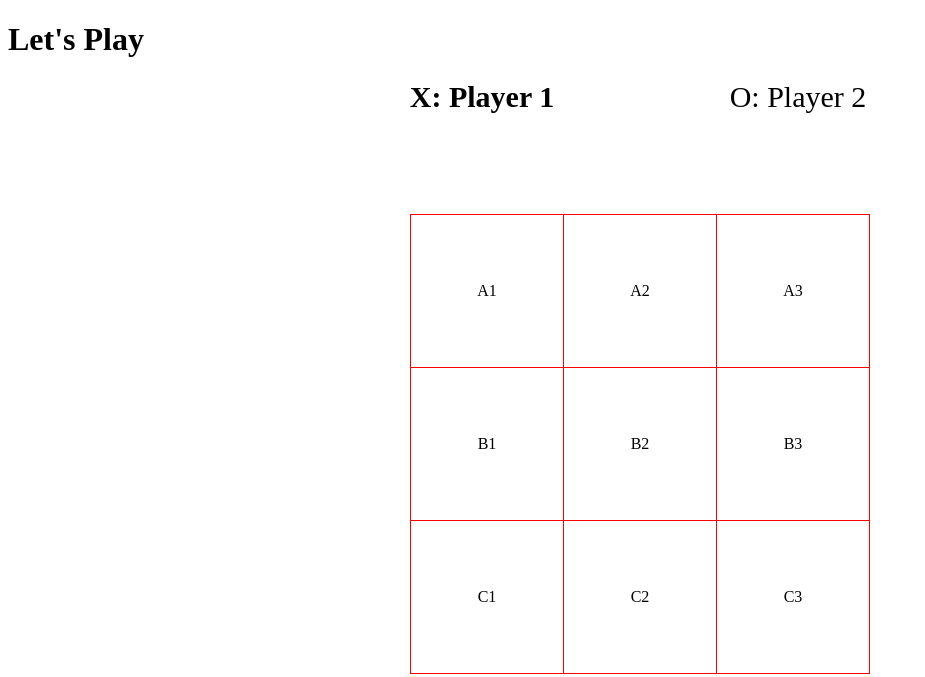
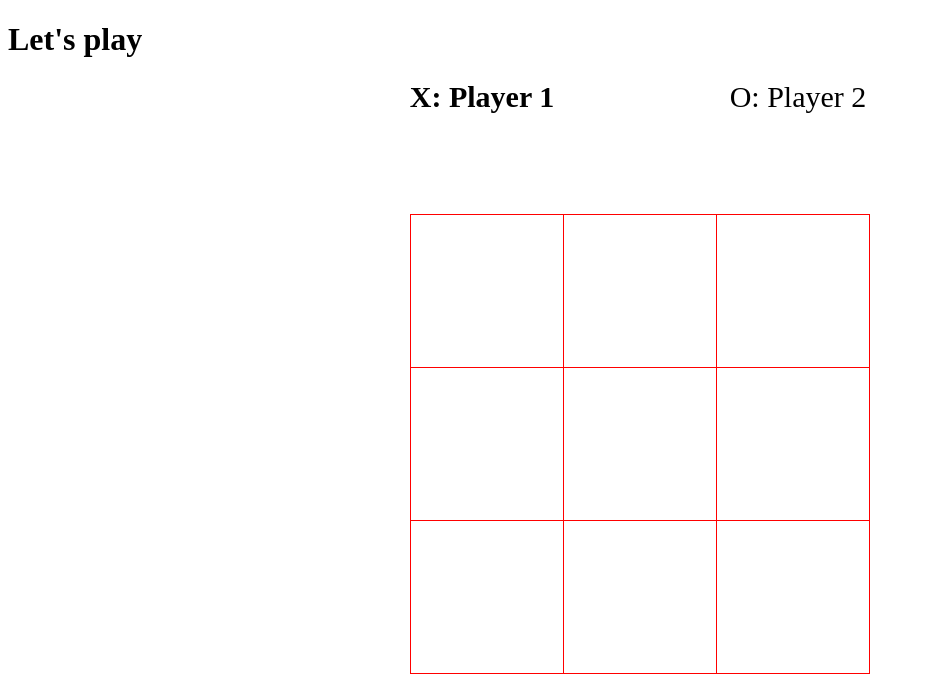
Before and after one commit to MyProjectsVaishnavi/EPITA_WEB, a plain HTML site: page Tic_Tac_Toe/index.html in a window 1280 px wide. Shown: the whole page, without its empty margins (0-925 px from the left). Drawn offline with Linux system fonts and the light colour scheme.

Commit message:
New Changes

```diff
--- a/Tic_Tac_Toe/index.html
+++ b/Tic_Tac_Toe/index.html
@@ -1,33 +1,47 @@
-<!doctype html>
-<html>
+<!DOCTYPE html>
+
+<html lang="en">
 <head>
-	<title>Tic Tac Toe</title>
+	<meta charset="utf-8">
+	<title>TIK TAC TOE</title>
 	<link rel="stylesheet" type="text/css" href="style.css">
 </head>
 <body>
-		<h1>Let's Play</h1>
-		<!-- header-->
+
+	<!-- 	title -->
+	<h1>Let's play</h1>
+
+	<!-- Name for the players -->
+
 	<div id="players">
-			<div class="player active"><span>X</span>: <span> Player 1   </span></div>
-			<div class="player"><span>O</span>: <span> Player 2</span></div>
+		<div class="player1 player active">
+			<span class="player1_name">X</span>: <span>Player 1</span>
 		</div>
+		<div class="player2 player">
+			<span class="player2_name">O</span>: <span>Player 2</span>
+		</div>
+	</div>
+
 	<table id="table_game">
 		<tr>
-				<td class="col">A1</td>
-				<td class="col">A2</td>
-				<td class="col">A3</td>
+			<td class="col"></td>
+			<td class="col"></td>
+			<td class="col"></td>
 		</tr>
 		<tr>
-				<td class="col">B1</td>
-				<td class="col">B2</td>
-				<td class="col">B3</td>
-
+			<td class="col"></td>
+			<td class="col"></td>
+			<td class="col"></td>
 		</tr>
 		<tr>
-				<td class="col">C1</td>
-				<td class="col">C2</td>
-				<td class="col">C3</td>
+			<td class="col"></td>
+			<td class="col"></td>
+			<td class="col"></td>
 		</tr>
 	</table>
+
+	<script type="text/javascript" src="JS/app.js"></script>
+
+<p id="demo"></p>
 </body>
 </html>
--- a/Tic_Tac_Toe/style.css
+++ b/Tic_Tac_Toe/style.css
@@ -32,5 +32,6 @@ body {
 }
 
 .col:hover {
-	background: : #E3DCCC;
+	background: gold;
+	cursor: pointer;
 }
```
Lines whose indentation alone changed are shown as unchanged.
